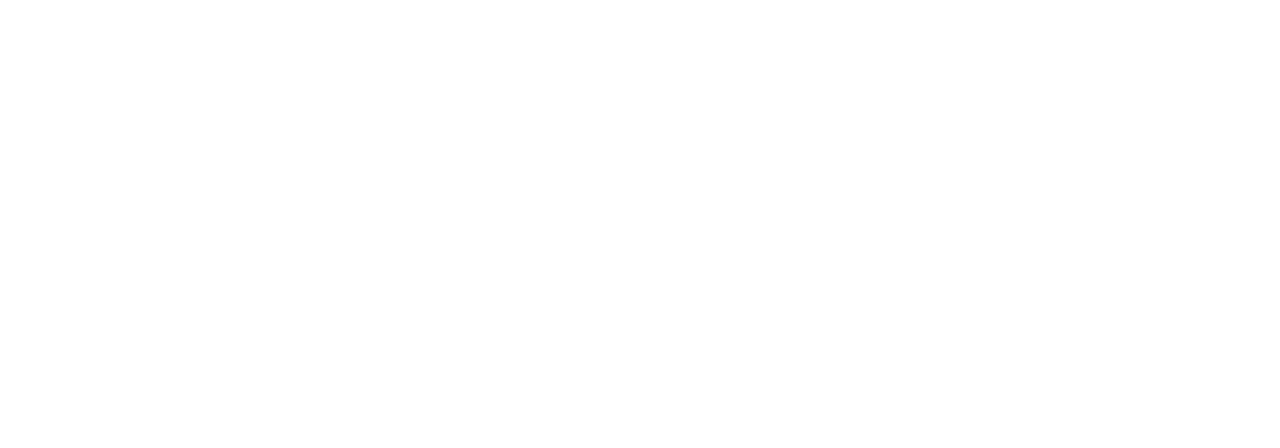
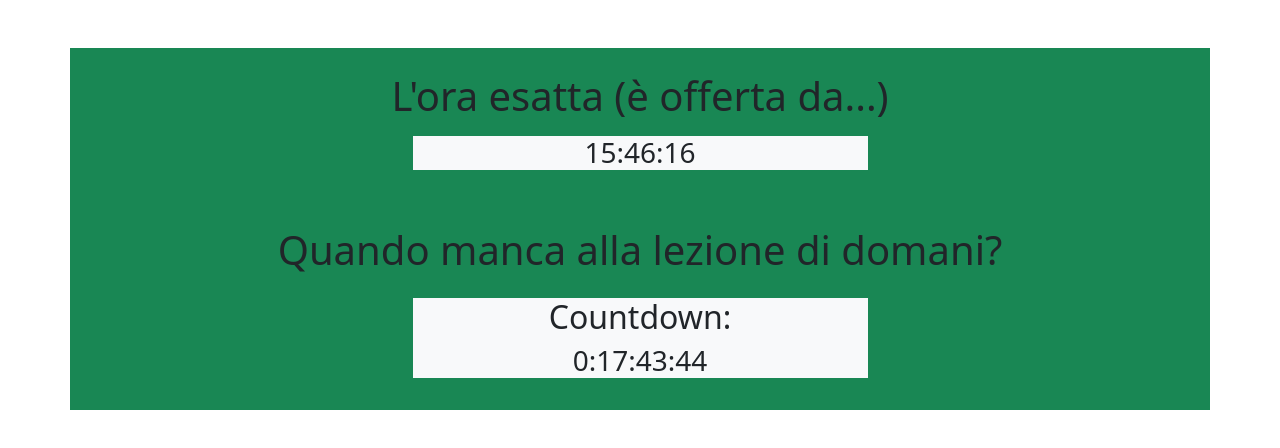
Before and after one commit to PasqualeIsabelli/js-simon, a plain HTML site: page index.html in a window 1280 px wide. Drawn offline with nearby package versions, Linux system fonts and the light colour scheme.

Commit message:
ex completed

```diff
--- a/index.html
+++ b/index.html
@@ -10,6 +10,27 @@
 </head>
 <body>
 
+  <div class="container-lg bg-success mt-5 p-4">
+    <div class="row">
+      <div class="col text-center">
+        <h1>L'ora esatta (è offerta da...)</h1>
+        <div class="col-5 bg-light m-auto mt-3">
+          <h3 id="clock"></h3>
+        </div>
+      </div>
+    </div>
+
+    <div class="row mt-5">
+      <div class="col text-center">
+        <h1>Quando manca alla lezione di domani?</h1>
+        <div class="col-5 bg-light m-auto mt-4">
+          <h2>Countdown:</h2>
+          <h3 id="countdown">ciao</h3>
+        </div>
+      </div>
+    </div>
+  </div>
+
 
   <script src="js/script.js"></script>
   <script src="https://cdn.jsdelivr.net/npm/bootstrap@5.3.0/dist/js/bootstrap.bundle.min.js" integrity="sha384-geWF76RCwLtnZ8qwWowPQNguL3RmwHVBC9FhGdlKrxdiJJigb/j/68SIy3Te4Bkz" crossorigin="anonymous"></script>
--- a/js/script.js
+++ b/js/script.js
@@ -0,0 +1,40 @@
+// VARIABILE: clock prende l'elento "clock" dall'HTML
+const clock = document.getElementById("clock");
+// VARIABILE: Creo la variabile now contenente la funzione Date
+let now = new Date();
+// Aggiungo all'HTML l'ora attuale
+clock.innerHTML = now.getHours() + ":" + now.getMinutes() + ":" + now.getSeconds();
+// Creo la funzione Interval che si ripete per ogni secondo
+
+setInterval(function () {
+  now = new Date();
+  clock.innerHTML = now.getHours() + ":" + now.getMinutes() + ":" + now.getSeconds();
+}, 1000);
+
+
+// VARIABILE: Creo la variabile contenente la data e l'ora della fine del countdown
+let countDownDate = new Date("July 14, 2023 09:30:00").getTime();
+
+// FUNZIONE: Aggiorno il countdown ogni secondo e salvo tutto in una variabile
+let count = setInterval(function () {
+  // VARIABILE: Creo la variabile contenente la data e l'ora attuale
+  let now = new Date().getTime();
+  // VARIABILE: Creo una variabile contenente la differenza tra la data attuale e la fine del countdown
+  let diff = countDownDate - now;
+
+
+  // VARIABILI: Calcolo giorni, ore, minuti e secondi in millisecondi
+  let days = Math.floor(diff / (1000 * 60 * 60 * 24));
+  let hours = Math.floor((diff % (1000 * 60 * 60 * 24)) / (1000 * 60 * 60));
+  let minutes = Math.floor((diff % (1000 * 60 * 60)) / (1000 * 60));
+  let seconds = Math.floor((diff % (1000 * 60)) / 1000);
+
+  // Riporto l'output nell'HTML
+  document.getElementById("countdown").innerHTML = days + ":" + hours + ":" + minutes + ":" + seconds;
+
+  // CICLO: Quando il countdown termina compare il testo
+  if (diff < 0) {
+    clearInterval(count);
+    document.getElementById("countdown").innerHTML = "Buona Lezione!";
+  }
+}, 1000);
```
